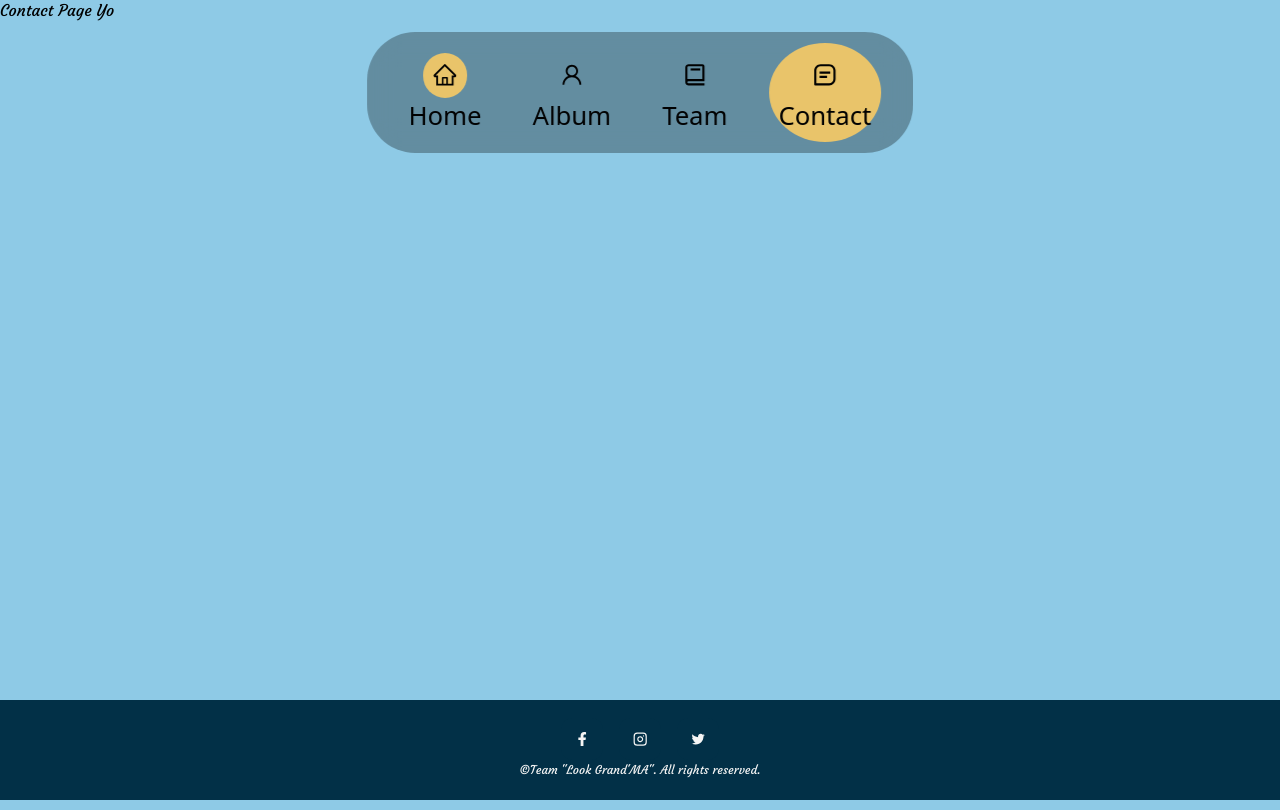
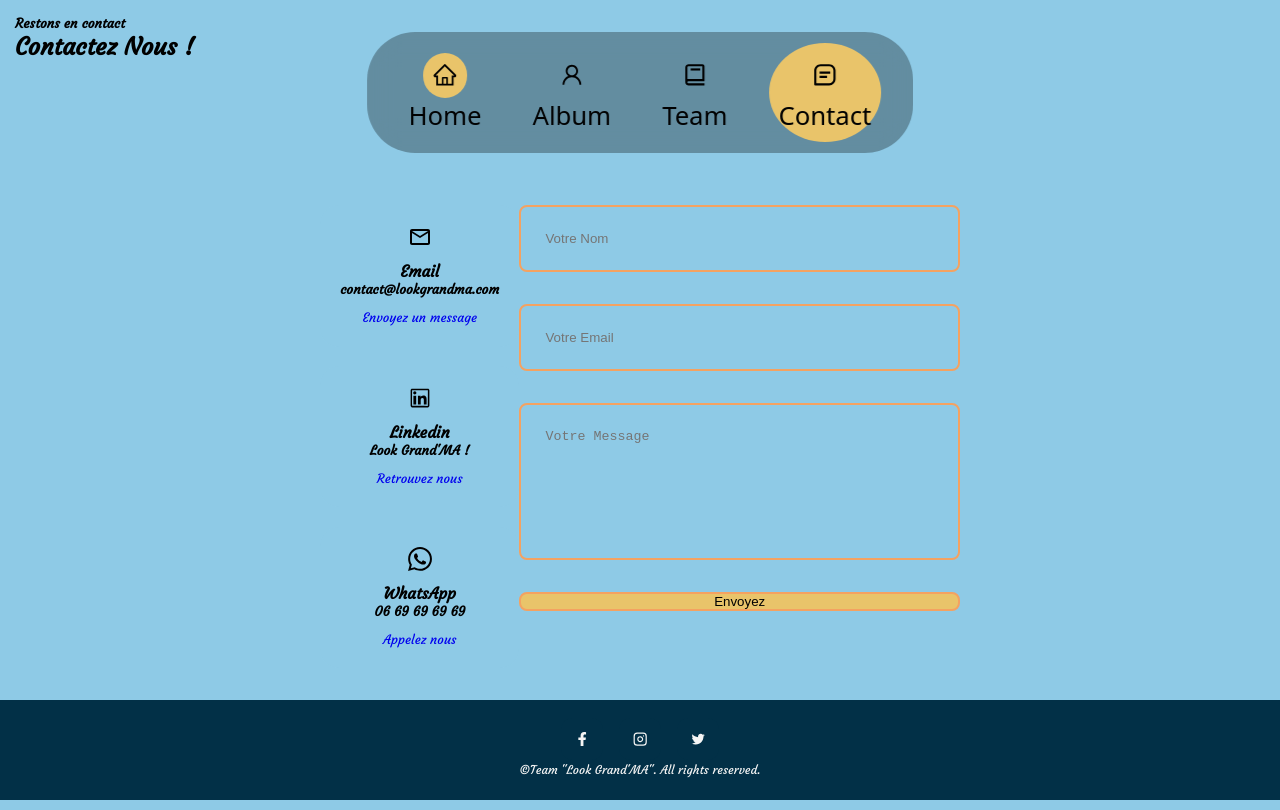
Before and after one commit to Jayroots/hackathon, a React (Vite) app: page /contact in a window 1280 px wide. Built offline with nearby package versions, Linux system fonts and the light colour scheme.

Commit message:
ajout de la page contact

```diff
--- a/package.json
+++ b/package.json
@@ -14,8 +14,8 @@
     "emailjs": "^4.0.1",
     "react": "^18.2.0",
     "react-dom": "^18.2.0",
+    "react-icons": "^4.8.0",
     "react-round-carousel": "^1.3.1",
-    "react-icons": "^4.8.0",
     "react-router-dom": "^6.11.1",
     "sass": "^1.62.1"
   },
--- a/src/components/global/ContactForm.jsx
+++ b/src/components/global/ContactForm.jsx
@@ -15,7 +15,7 @@ const ContactForm = () => {
   return (
     <form onSubmit={handleSubmit}>
       <label>
-      Name:<br />
+        Name:<br />
         <input type="text" value={name} onChange={(e) => setName(e.target.value)} />
       </label>
       <br />
--- a/src/pages_components/Contact.jsx
+++ b/src/pages_components/Contact.jsx
@@ -1,11 +1,69 @@
 import React from 'react';
+import { MdOutlineEmail } from 'react-icons/md'
+import { AiOutlineLinkedin } from 'react-icons/ai'
+import { ImWhatsapp } from 'react-icons/im'
+import { useRef } from 'react';
+
 
 const Contact = () => {
+
+    const form = useRef();
+
+    const sendEmail = (e) => {
+        e.preventDefault();
+
+        emailjs.sendForm('service_17pyr9r', 'template_1m8zakk', form.current, 'XqT6PBNLhbBRW2ZYO')
+
+        e.target.reset()
+
+    };
+
+
     return (
-        <div className='contactStyle'>
-        Contact Page Yo
-        </div>
-    );
-};
+        <section id='contact'>
+            <div className='contact-head'>
+                <h5>Restons en contact</h5>
+                <h2>Contactez Nous !</h2>
+            </div>
 
-export default Contact;
+            <div className='container contact__container'>
+                <div className='contact__options'>
+                    <article className='contact__option'>
+                        <MdOutlineEmail className='contact__option-icon' />
+                        <h4>Email</h4>
+                        <h5>contact@lookgrandma.com</h5>
+                        <a href="mailto:contact@lookgrandma.com" target='_blank'>Envoyez un message</a>
+
+                    </article>
+                    <article className='contact__option'>
+                        <AiOutlineLinkedin className='contact__option-icon' />
+                        <h4>Linkedin</h4>
+
+                        <h5>Look Grand'MA !</h5>
+                        <a href="https://www.linkedin.com/in/jeremy-francois/" target='_blank'> Retrouvez nous</a>
+
+                    </article>
+                    <article className='contact__option'>
+                        <ImWhatsapp className='contact__option-icon' />
+                        <h4>WhatsApp</h4>
+                        <h5>06 69 69 69 69</h5>
+                        <a href="https://wa.me/0669696969" target='_blank'>Appelez nous</a>
+
+                    </article>
+                </div>
+                {/*END OF CONTACT OPTION*/}
+
+                <form ref={form} onSubmit={sendEmail}>
+                    <input type="text" name='name' placeholder='Votre Nom' required />
+                    <input type="email" name='email' placeholder='Votre Email' required />
+                    <textarea name="message" rows="7" placeholder="Votre Message" required></textarea>
+                    <button type='submit' className='btn btn-primary'>Envoyez</button>
+
+                </form>
+
+            </div>
+        </section>
+    )
+}
+
+export default Contact
--- a/src/styles/contact.scss
+++ b/src/styles/contact.scss
@@ -0,0 +1,81 @@
+.contact-head {
+    padding: 15px;
+}
+
+.container.contact__container {
+    width: 50%;
+    display: flex;
+    /* grid-template-columns: 30% 58%; */
+    /*   gap: 12%; */
+    margin: 0 auto;
+    margin-top: 10%;
+    justify-content: space-between;
+
+
+
+
+
+}
+
+.contact__options {
+    display: flex;
+    flex-direction: column;
+    gap: 1.2rem;
+
+}
+
+.contact__option {
+    background: var(--color-bg-variant);
+    padding: 1.2rem;
+    border-radius: 1.2rem;
+    text-align: center;
+    border: 1px solid transparent;
+    transition: var(--transition);
+
+}
+
+.contact__option:hover {
+    background: transparent;
+    border-color: var(--color-primary-variant);
+}
+
+.contact__option-icon {
+    font-size: 1.5rem;
+    margin-bottom: 0.5rem;
+}
+
+.contact__option a {
+    margin-top: 0.7rem;
+    display: inline-block;
+    font-size: 0.8rem;
+}
+
+
+/*----------- FORM ----------*/
+
+form {
+    display: flex;
+    flex-direction: column;
+    gap: 2rem;
+    width: 70%;
+    font-family: system-ui, -apple-system, BlinkMacSystemFont, 'Segoe UI', Roboto, Oxygen, Ubuntu, Cantarell, 'Open Sans', 'Helvetica Neue', sans-serif;
+
+}
+
+input,
+textarea {
+    width: 100%;
+    padding: 1.5rem;
+    border-radius: 0.5rem;
+    background: transparent;
+    border: 2px solid var(--color-primary-variant);
+    resize: none;
+    color: var(--color-white);
+}
+
+.btn-primary {
+    background: var(--color-primary);
+    color: var(--color-bg);
+    border: 2px solid var(--color-primary-variant);
+    border-radius: 0.5rem;
+}
```
Also changed, not shown: 1 other file (tests, documents, lock files or other folders).
